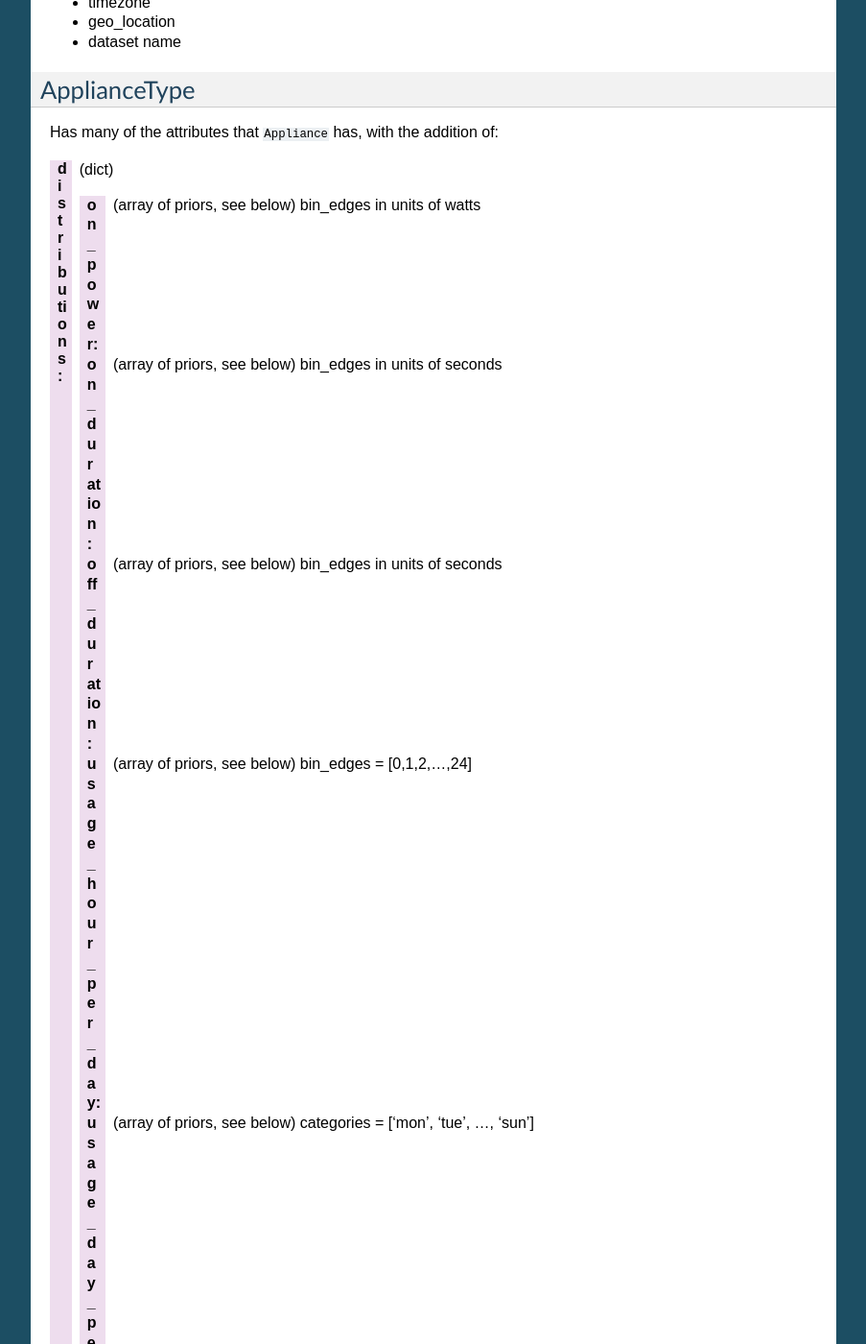
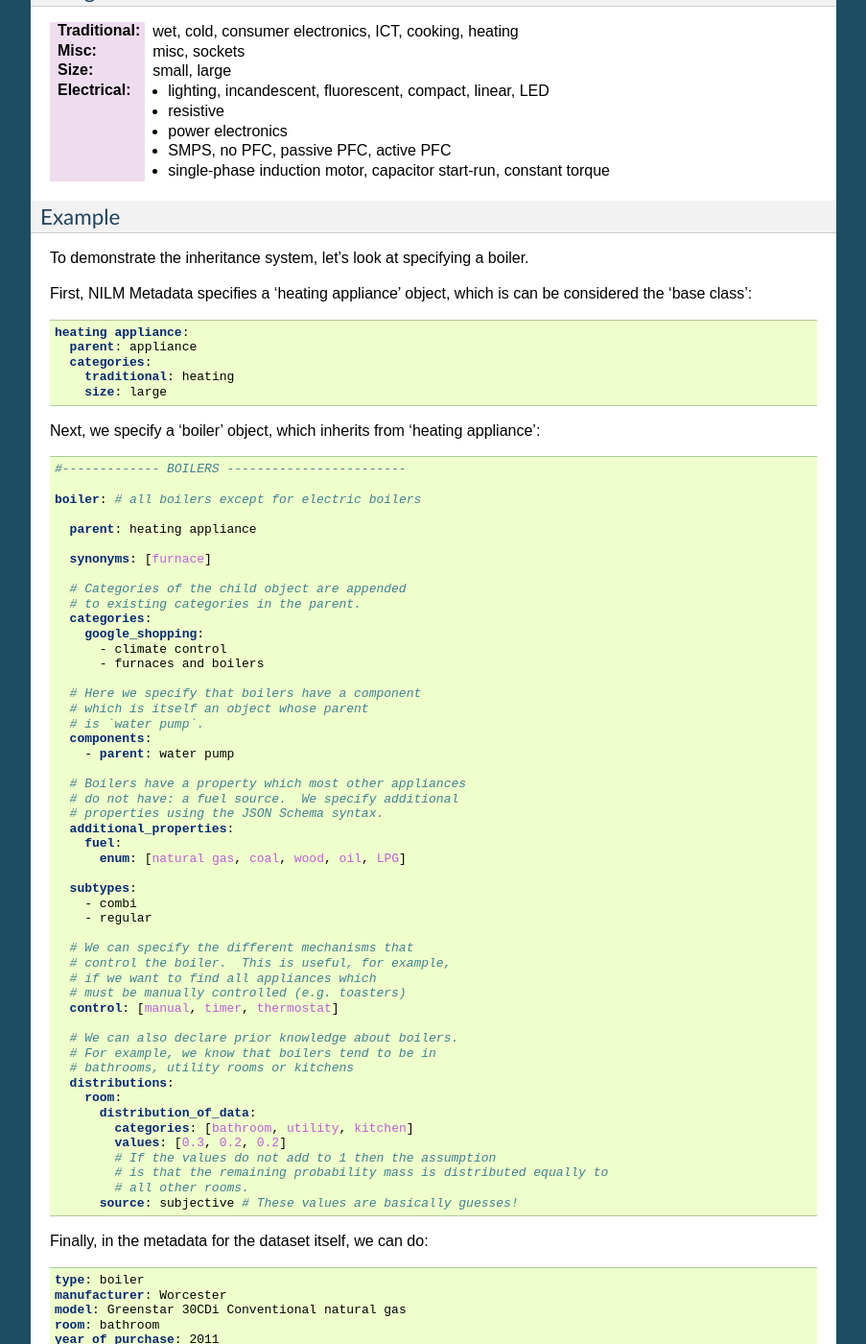
Before and after one commit to nilmtk/nilm_metadata, a Sphinx documentation site: the page built from docs/source/central_metadata.rst, in a window 1280 px wide and 1400 px high, scrolled down 1153 px. Shown: the whole window at 96% size, without its empty margins (198-1101 px from the left). Built offline with Sphinx 7.4.7, drawn with Linux system fonts in a browser that asks for light colours; some of the changed text lies outside the part shown.

Commit message:
* moved appliances/ -> central_metadata/appliance_types/ * moved examples from README into central_metadata.rst

```diff
--- a/docs/source/common_metadata.rst
+++ b/docs/source/central_metadata.rst
@@ -1,6 +1,34 @@
+.. highlight:: yaml
+
 **********************************
-Common appliance metadata
+Central appliance metadata
 **********************************
+
+Manual
+======
+
+Common info about appliances is stored in NILM Metadata.  This includes:
+
+* Categories for each appliance type
+* prior knowledge about the distribution of variables such as:
+
+  * on power
+  * on duration
+  * usage in terms of hour per day
+  * appliance correlations (e.g. that the TV is usually on if the games console is on)
+* valid additional properties for each appliance
+* mapping from country codes to nominal mains voltage ranges
+
+The central info about appliances uses a simple but powerful
+inheritance mechanism to allow appliances to inherit from a other
+appliances.  For example, 'laptop computer' is a specialisation of
+'computer' and the two share several properties (e.g. both are in the
+'ICT' category).  So 'laptop computer' inherits from 'computer' and
+modifies and adds any properties it needs.  In this way, we can
+embrace the
+`don't repeat yourself (DRY) <http://en.wikipedia.org/wiki/Don%27t_repeat_yourself>`_
+principal by exploiting the relationship between appliances.
+
 
 Inheritance
 -----------
@@ -51,27 +79,114 @@ Categories
   - SMPS, no PFC, passive PFC, active PFC
   - single-phase induction motor, capacitor start-run, constant torque
 
-Concatenating dataset metadata with NILM Metadata's objects
-***********************************************************
 
-Propagation of properties from dataset to buildings
----------------------------------------------------
+Example
+-------
 
-If the following fields are specified at the dataset level but are not
-specified in a building then the field will be copied from the dataset
-to the building:
+To demonstrate the inheritance system, let's look at specifying a
+boiler.
 
-* timezone
-* geo_location
-* dataset name
+First, NILM Metadata specifies a 'heating appliance' object, which is
+can be considered the 'base class'::
+
+  heating appliance:
+    parent: appliance
+    categories:
+      traditional: heating
+      size: large
+
+Next, we specify a 'boiler' object, which inherits from 'heating appliance'::
+
+
+  #------------- BOILERS ------------------------
+
+  boiler: # all boilers except for electric boilers
+
+    parent: heating appliance
+
+    synonyms: [furnace]
+
+    # Categories of the child object are appended
+    # to existing categories in the parent.
+    categories:
+      google_shopping:
+        - climate control
+        - furnaces and boilers
+
+    # Here we specify that boilers have a component
+    # which is itself an object whose parent
+    # is `water pump`.
+    components:
+      - parent: water pump
+
+    # Boilers have a property which most other appliances
+    # do not have: a fuel source.  We specify additional
+    # properties using the JSON Schema syntax.
+    additional_properties:
+      fuel:
+        enum: [natural gas, coal, wood, oil, LPG]
+
+    subtypes:
+      - combi
+      - regular
+
+    # We can specify the different mechanisms that
+    # control the boiler.  This is useful, for example,
+    # if we want to find all appliances which
+    # must be manually controlled (e.g. toasters)
+    control: [manual, timer, thermostat]
+
+    # We can also declare prior knowledge about boilers.
+    # For example, we know that boilers tend to be in
+    # bathrooms, utility rooms or kitchens
+    distributions:
+      room:
+        distribution_of_data:
+          categories: [bathroom, utility, kitchen]
+          values: [0.3, 0.2, 0.2]
+          # If the values do not add to 1 then the assumption
+          # is that the remaining probability mass is distributed equally to
+          # all other rooms.
+        source: subjective # These values are basically guesses!
+
+
+Finally, in the metadata for the dataset itself, we can do::
+
+  type: boiler
+  manufacturer: Worcester
+  model: Greenstar 30CDi Conventional natural gas
+  room: bathroom
+  year_of_purchase: 2011
+  fuel: natural gas
+  subtype: regular
+  part_number: 41-311-71
+  efficiency_rating:
+    certification_name: SEDBUK
+    rating: A
+  nominal_consumption:
+    on_power: 70
+
+
+Schema details
+==============
+
+Below is a UML Class Diagram
+showing all the classes and the relationships between classes:
+
+.. image:: schema.svg
+
+(Please see the :doc:`manual` for more background about the NILM
+Metadata schema)
+
+Below we describe all the classes and their attributes and possible values.
 
 ApplianceType
 -------------
 
-Has many of the attributes that ``Appliance`` has, with the addition
+Has many of the attributes that :ref:`appliance-schema` has, with the addition
 of:
 
-:distributions: (dict)
+:distributions: (dict) Distribution of random variables.
 
    :on_power: (array of priors, see below) bin_edges in units of watts
    :on_duration: (array of priors, see below) bin_edges in units of seconds
--- a/docs/source/dataset_metadata.rst
+++ b/docs/source/dataset_metadata.rst
@@ -240,8 +240,8 @@ Each appliance dict has:
 
 :type: (string) (required) appliance type (e.g. 'kettle'). Use NILM
        Metadata controlled vocabulary.  See
-       `nilm_metadata/appliances/*.yaml <https://github.com/nilmtk/nilm_metadata/tree/master/appliances>`_.  Each ``*.yaml`` file in
-       ``nilm_metadata/appliances`` is a large dictionary.  Each key
+       `nilm_metadata/central_metadata/appliance_types/*.yaml <https://github.com/nilmtk/nilm_metadata/tree/master/central_metadata/appliance_types>`_.  Each ``*.yaml`` file in
+       ``nilm_metadata/central_metadata/appliance_types`` is a large dictionary.  Each key
        in these dictionaries is a legal appliance ``type``.
 :instance: (int starting from 1) (required) instance of this appliance within
            the building.
--- a/docs/source/index.rst
+++ b/docs/source/index.rst
@@ -13,7 +13,7 @@ Contents:
 
    manual
    dataset_metadata
-   common_metadata
+   central_metadata
 
 
 Indices and tables
```
Also changed, not shown: README.md (+37 -215 lines), docs/source/manual.rst (+13 -14 lines), docs/source/schema.svg, 14 other files.
